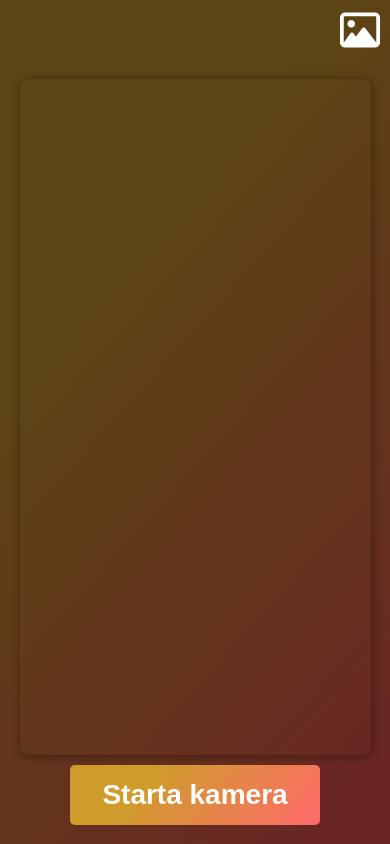
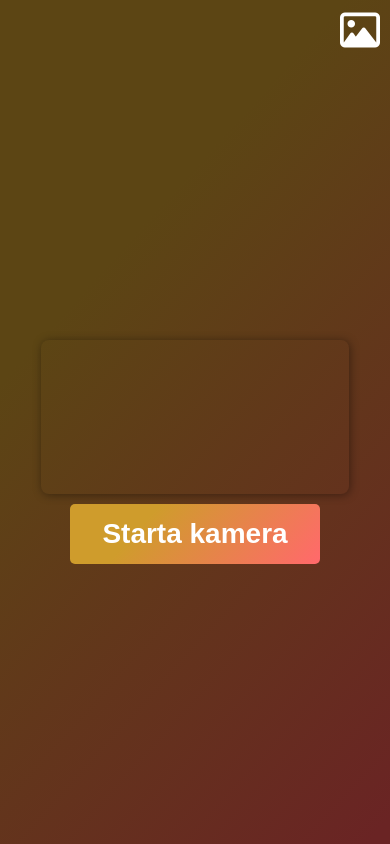
Before and after one commit to lusweek/Br-llopsFotografen-JS, a website: page index.html in a window 390 px wide. Drawn offline with Linux system fonts and the light colour scheme.

Commit message:
I think I made the camera responsive!

```diff
--- a/App.css
+++ b/App.css
@@ -34,8 +34,6 @@ body{
 
 #video-wrapper{
     box-shadow: 1px 1px 10px rgba(0, 0, 0, 0.4);
-    height: 80vh;
-    width: 90vw;
     margin-top: 1rem;
     margin-top: 70px;
     border-radius: 0.5rem;
```
